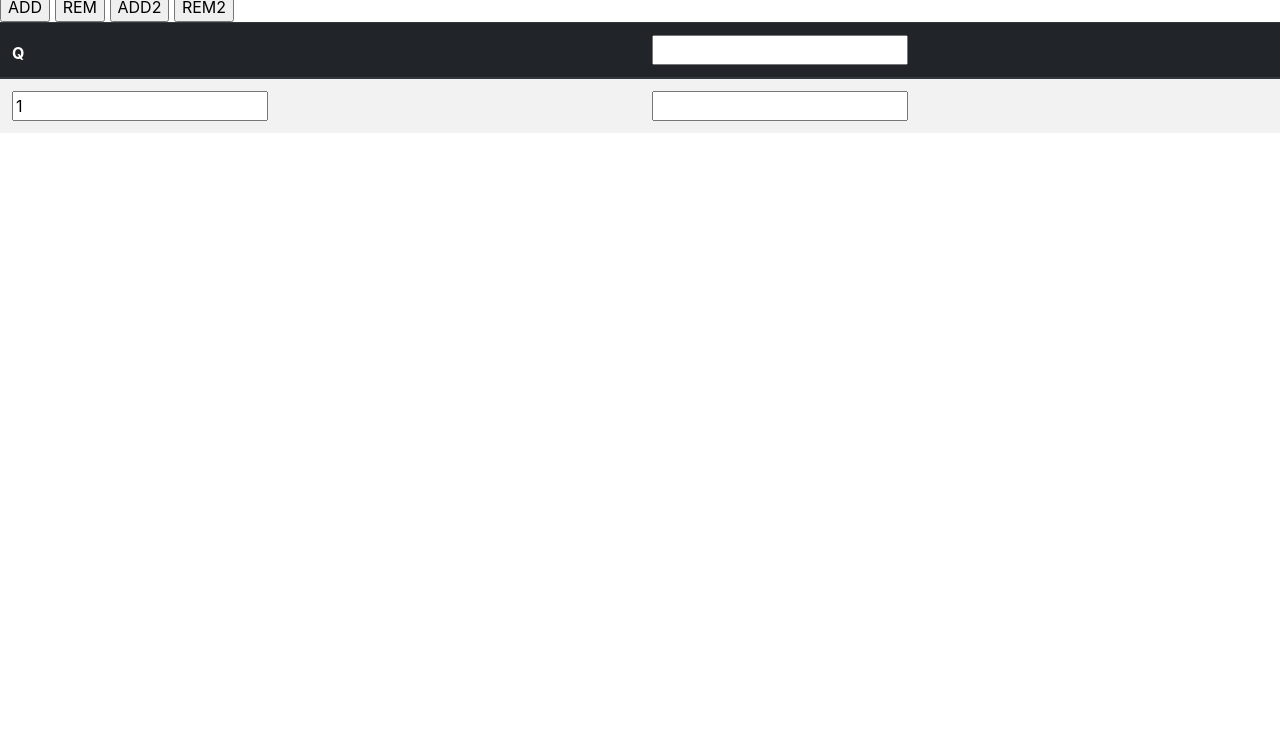
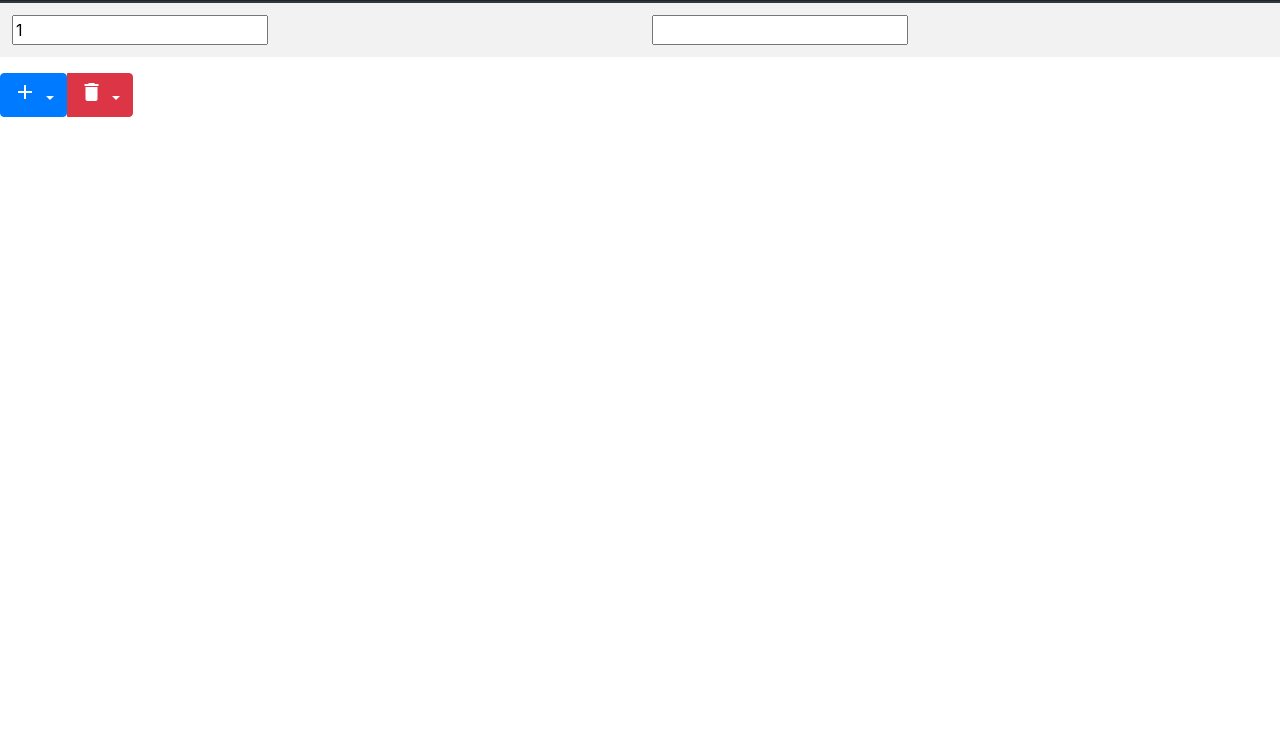
Before and after one commit to MarceloRezin/maquinaturing, a plain HTML site: page index.html in a window 1280 px wide. Shown: the part 54-800 px from the top of the page. Drawn offline with nearby package versions, Linux system fonts and the light colour scheme.

Commit message:
Botões para o gerenciamento da tabela

```diff
--- a/gerencia-tabela.js
+++ b/gerencia-tabela.js
@@ -1,4 +1,6 @@
-function addLinha() {
+function addLinha(opcoes) {
+    showOpcoes(opcoes);
+
     var linhas =  document.getElementById('linhas');
     var cabecalho =  document.getElementById('cabecalho');
 
@@ -38,7 +40,8 @@ function addLinha() {
     linhas.appendChild(novaLinha);
 }
 
-function removeLinha() {
+function removeLinha(opcoes) {
+    showOpcoes(opcoes);
     var linhas =  document.getElementById('linhas');
 
     if(linhas.childElementCount > 0){ //Se tem algo pra apagar
@@ -46,7 +49,8 @@ function removeLinha() {
     }
 }
 
-function addColuna() {
+function addColuna(opcoes) {
+    showOpcoes(opcoes);
     //Adiciona a celuna no cabecalho
     var cabecalho =  document.getElementById('cabecalho');
 
@@ -67,7 +71,8 @@ function addColuna() {
     }
 }
 
-function removeColuna() {
+function removeColuna(opcoes) {
+    showOpcoes(opcoes);
     //Remove a ultima celula do cabecalho
     var cabecalho =  document.getElementById('cabecalho');
 
@@ -83,3 +88,13 @@ function removeColuna() {
         }
     }
 }
+
+function showOpcoes(opcoes){
+    var opcao =  document.getElementById(opcoes);
+
+    if(opcao.style.display == 'inline'){
+        opcao.style.display = 'none';
+    }else{
+        opcao.style.display = 'inline';
+    }
+}
--- a/index.html
+++ b/index.html
@@ -1,19 +1,19 @@
 <!DOCTYPE html>
 <html>
 	<head>
+		<style>
+			html, body{
+				height: 100%!important;
+			}
+		</style>
 		<title>Máquina de Turing</title>
 		<meta charset="utf-8">
 		<link rel="stylesheet" href="https://maxcdn.bootstrapcdn.com/bootstrap/4.0.0/css/bootstrap.min.css" integrity="sha384-Gn5384xqQ1aoWXA+058RXPxPg6fy4IWvTNh0E263XmFcJlSAwiGgFAW/dAiS6JXm" crossorigin="anonymous">
+		<link href="https://fonts.googleapis.com/icon?family=Material+Icons" rel="stylesheet">
 		<script src="./gerencia-tabela.js"></script>
 	</head>
-	<body>
-		<h2>Teste</h2>
-		<input type="button" value="ADD" onclick="addLinha()">
-		<input type="button" value="REM" onclick="removeLinha()">
-		<input type="button" value="ADD2" onclick="addColuna()">
-		<input type="button" value="REM2" onclick="removeColuna()">
-
-		<table class="table table-striped" id="tabelaTransicoes" flex>
+	<body style="max-width: 100%">
+		<table class="table table-striped"  id="tabelaTransicoes">
 				<thead flex class="thead-dark">
 					<tr id="cabecalho">
 						<th scope="col">Q</th>
@@ -27,5 +27,22 @@
 					</tr>
 				</tbody>
 		</table>
+		<div class="btn-group">
+			<button type="button" class="btn btn-primary dropdown-toggle" data-toggle="dropdown" aria-haspopup="true" aria-expanded="false" onclick="showOpcoes('opcoesAdd')">
+				<i class="material-icons">add</i>
+			</button>
+			<div id="opcoesAdd" class="dropdown-menu dropdown-menu-right">
+				<button class="dropdown-item" type="button" onclick="addLinha('opcoesAdd')">Linha</button>
+				<button class="dropdown-item" type="button" onclick="addColuna('opcoesAdd')">Coluna</button>
+			</div>
+
+			<button type="button" class="btn btn-danger dropdown-toggle" data-toggle="dropdown" aria-haspopup="true" aria-expanded="false" onclick="showOpcoes('opcoesRem')">
+				<i class="material-icons">delete</i>
+			</button>
+			<div id="opcoesRem" class="dropdown-menu dropdown-menu-right">
+				<button class="dropdown-item" type="button" onclick="removeLinha('opcoesRem')">Linha</button>
+				<button class="dropdown-item" type="button" onclick="removeColuna('opcoesRem')">Coluna</button>
+			</div>
+		</div>
 	</body>
 </html>
```
Lines whose indentation alone changed are shown as unchanged.
